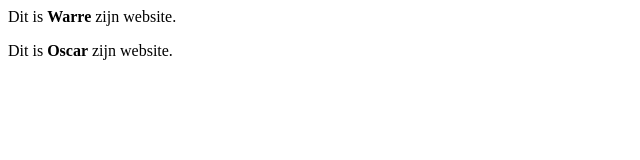
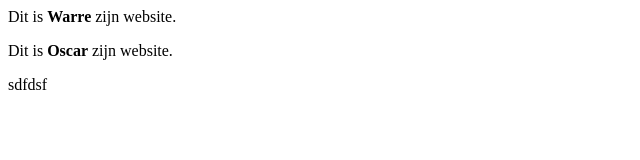
Before and after one commit to Warrefdsfdsfdsfsd/Test, a plain HTML site: page index.html in a window 1280 px wide. Shown: the full height of the page, 0-640 px from the left. Drawn offline with Linux system fonts and the light colour scheme.

Commit message:
Update index.html

```diff
--- a/index.html
+++ b/index.html
@@ -1,2 +1,4 @@
 <p>Dit is <strong>Warre</strong> zijn website.</p>
 <p>Dit is <strong>Oscar</strong> zijn website.</p>
+
+<p>sdfdsf</p>
```
